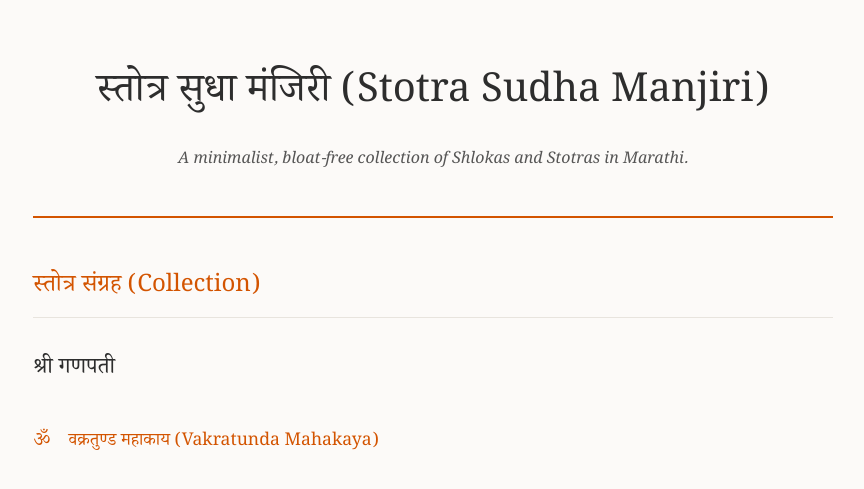
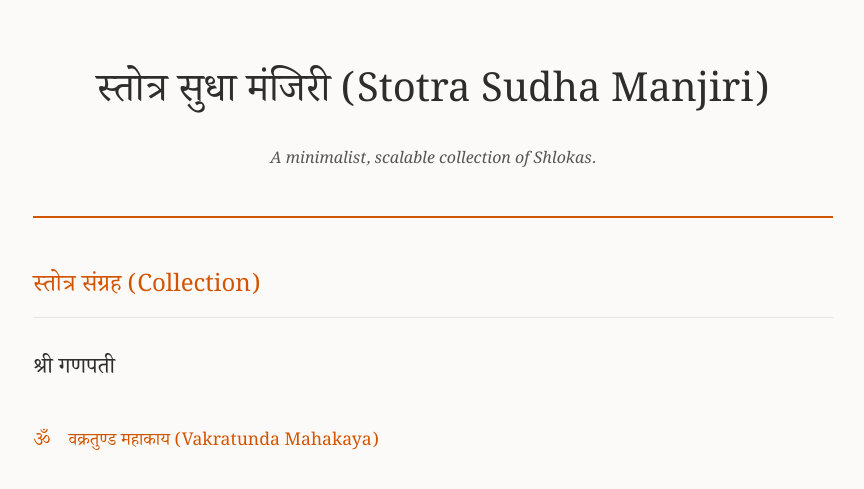
Before and after one commit to StotraSudhaManjiri/stotrasudhamanjiri.github.io, a Jekyll site: the page built from index.html, in a window 1280 px wide. Shown: the top 489 px of the page, without its empty margins (207-1071 px from the left). Built offline with Jekyll 4.4.1, drawn with Linux system fonts in a browser that asks for light colours.

Commit message:
Update _config.yml

```diff
--- a/_config.yml
+++ b/_config.yml
@@ -1,6 +1,9 @@
 title: स्तोत्र सुधा मंजिरी (Stotra Sudha Manjiri)
-description: A minimalist, bloat-free collection of Shlokas and Stotras in Marathi.
+description: A minimalist, scalable collection of Shlokas.
 theme: null
+
 collections:
+  devatas:
+    output: true
   shlokas:
     output: true
```
